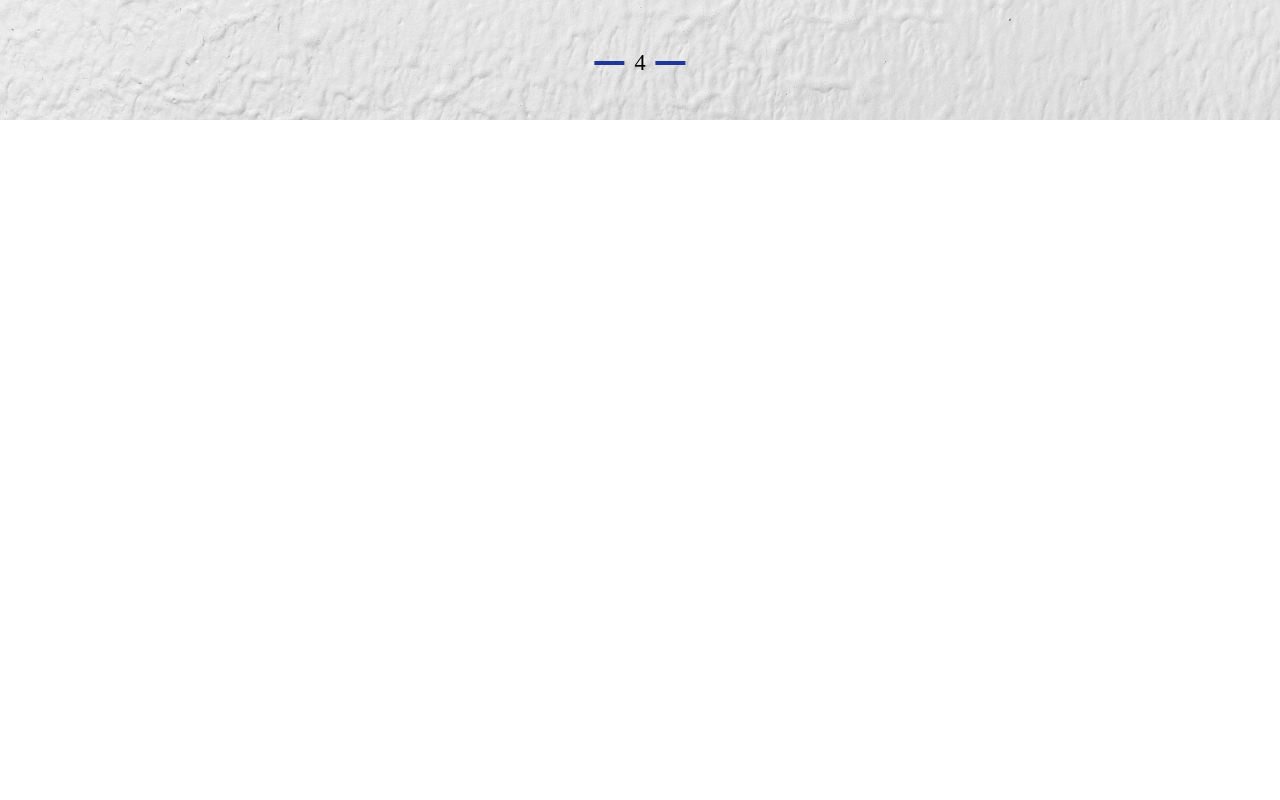
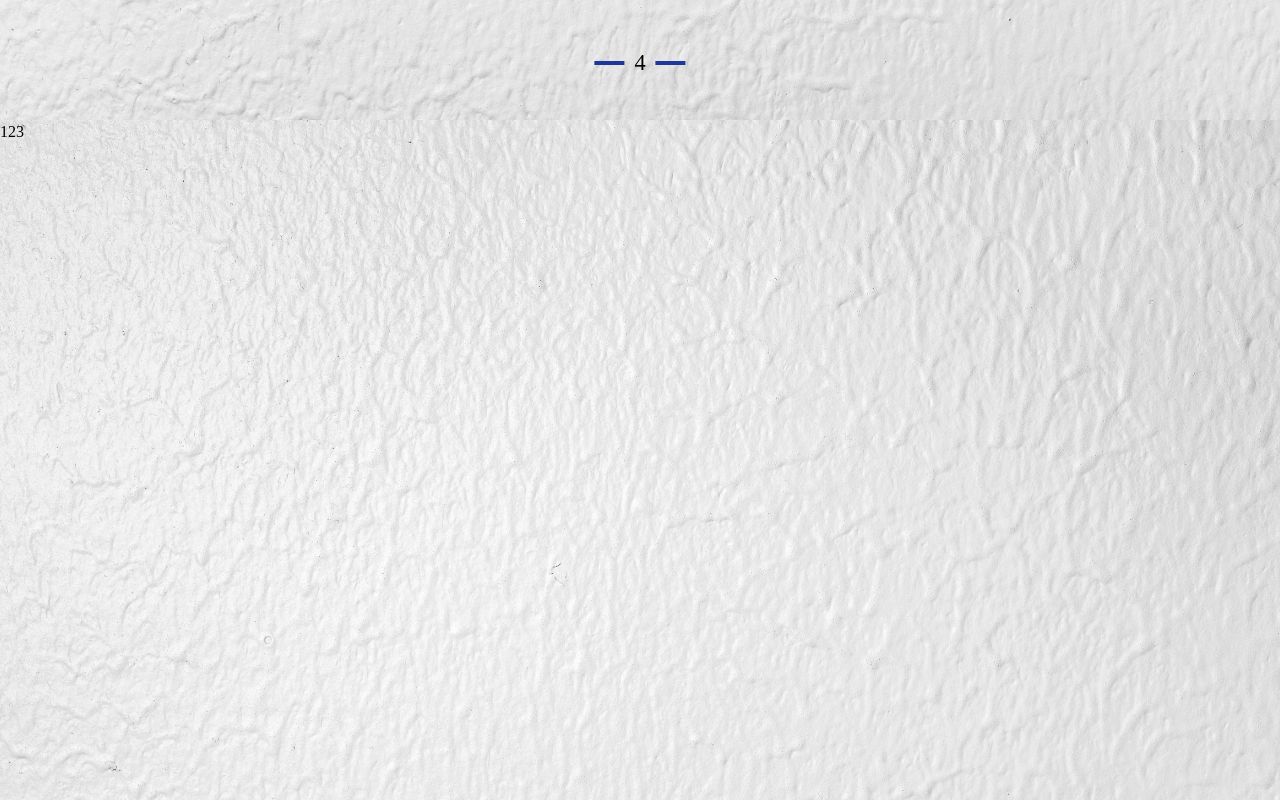
Before and after one commit to choidy180/2025-Schedule-Management, a Next.js app: page / in a window 1280 px wide. Shown: the part 3680-4480 px from the top of the page. Before the commit the page ends 3800 px from the top, so only its background shows below. Built offline with nearby package versions, Linux system fonts and the light colour scheme; a web font is replaced by a local one.

Commit message:
'deploy'

```diff
--- a/src/app/page.tsx
+++ b/src/app/page.tsx
@@ -2,6 +2,7 @@ import GalleryComponent from "@/components/gallery";
 import MainComponent from "../components/main";
 import ResumeComponent from "../components/resume";
 import ContentTitleComponent from "@/components/content-title";
+import ContentPage1 from "@/components/content-page1";
 
 export default function Home() {
     return (
@@ -11,6 +12,7 @@ export default function Home() {
             <ResumeComponent/>
             <GalleryComponent/>
             <ContentTitleComponent/>
+            <ContentPage1/>
         </>
     );
 }
--- /dev/null
+++ b/src/components/container.tsx
@@ -0,0 +1,38 @@
+import styled from "styled-components";
+const Container = styled.div`
+    width: 100%;
+    min-height: 100vh;
+    .wrapper {
+        width: 100%;
+        min-height: 100vh;
+        display: flex;
+        justify-content: center;
+        align-items: center;
+        background-image: url('images/wallpaperflare.com_wallpaper.jpg');
+        background-size: cover;
+        background-position: center;
+        .content-container {
+            width: 100%;
+            max-width: 1920px;
+            min-height: 1000px;
+            display: flex;
+            flex-direction: column;
+            justify-content: start;
+            align-items: start;
+        }
+    }
+`
+
+const ContentContainer = ({children} : Readonly<{children: React.ReactNode}>) => {
+    return (
+        <Container>
+            <div className="wrapper">
+                <div className="content-container">
+                    {children}
+                </div>
+            </div>
+        </Container>
+    )
+}
+
+export default ContentContainer;
--- /dev/null
+++ b/src/components/content-page1.tsx
@@ -0,0 +1,15 @@
+"use client";
+
+import styled from "styled-components";
+import ContentContainer from "./container";
+import PageNumber from "@/common/page-number";
+
+const ContentPage1 = () => {
+    return (
+        <ContentContainer>
+            <div className="123">123</div>
+        </ContentContainer>
+    )
+}
+
+export default ContentPage1;
```
